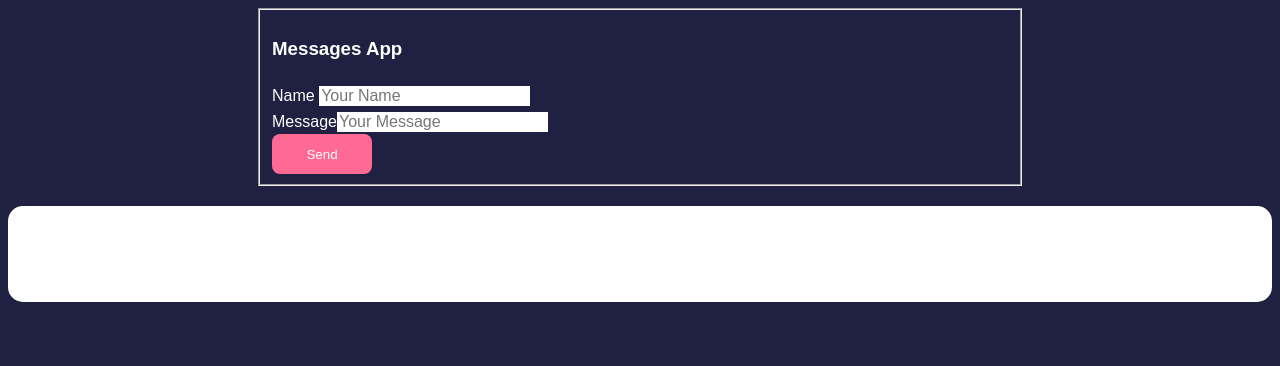
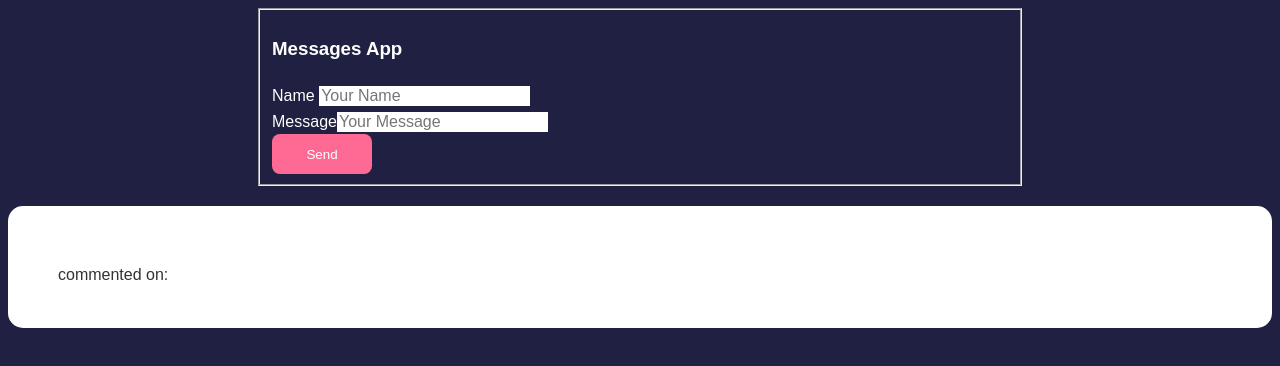
Before and after one commit to khmdagal/client-side-for-messagesapp, a React (Create React App) app: page / in a window 1280 px wide. Shown: the top 366 px of the page. Built offline with nearby package versions, Linux system fonts and the light colour scheme; no server answers.

Commit message:
Add Comment text to the message card

```diff
--- a/src/components/MessageCard.jsx
+++ b/src/components/MessageCard.jsx
@@ -1,16 +1,14 @@
-import React from 'react'
-import Card from 'react-bootstrap/Card'
+import React from "react";
+import Card from "react-bootstrap/Card";
 
-function MessageCard({from, text, time}) {
+function MessageCard({ from, text, time }) {
   return (
-    <Card className='yes'>
-      <Card.Title>{ from }</Card.Title>
-      <Card.Text>{ text}</Card.Text>
-      <Card.Subtitle>{ time }</Card.Subtitle>
+    <Card className="yes">
+      <Card.Title>{from}</Card.Title>
+      <Card.Text>{text}</Card.Text>
+      <Card.Subtitle>commented on: {time}</Card.Subtitle>
     </Card>
   );
-
-
 }
 
-export default MessageCard
+export default MessageCard;
--- a/src/index.css
+++ b/src/index.css
@@ -133,8 +133,6 @@ input:focus {
   right: 40px;
 }
 
-
-
 .btn {
   color: #fff;
   border: 0;
```
